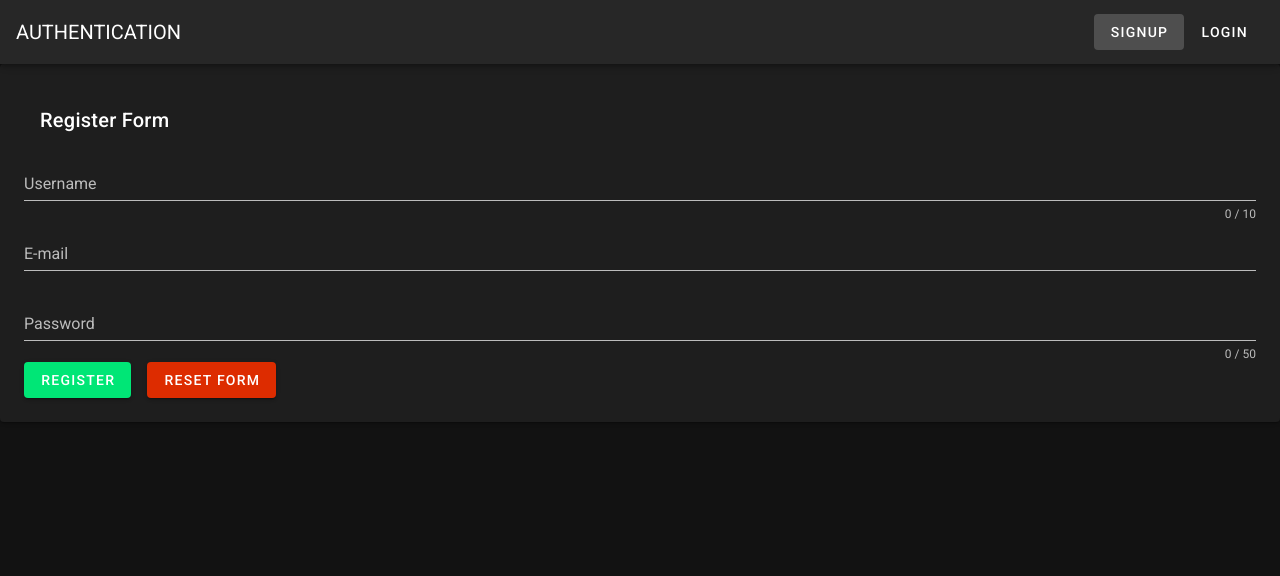
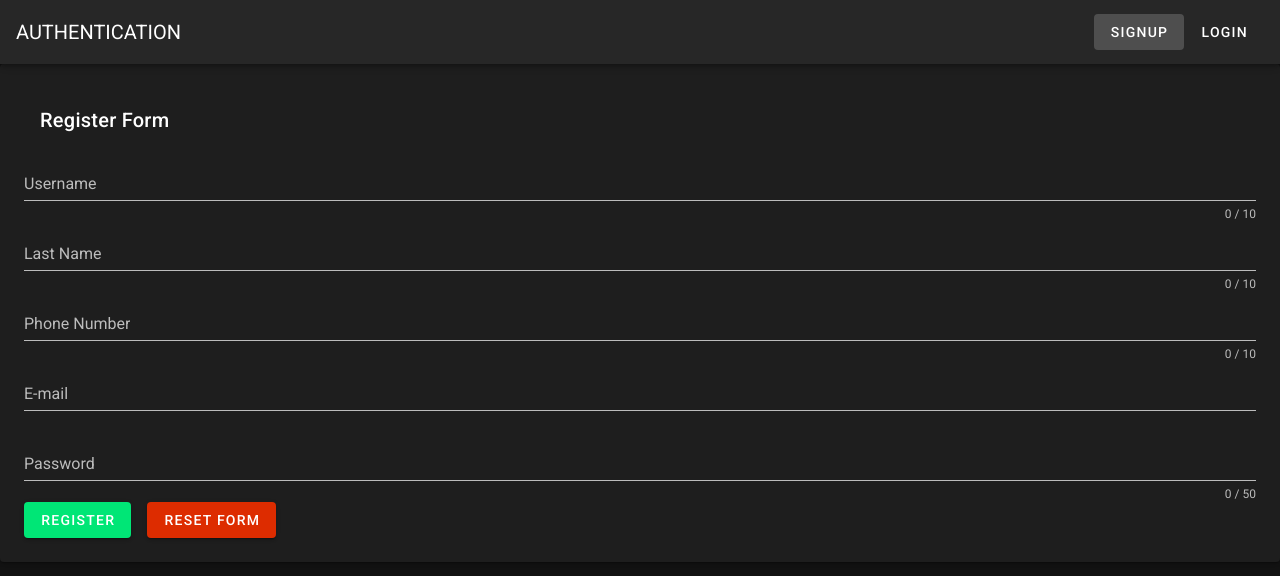
Before and after one commit to ghofranemessaoudi/authentication, a Nuxt app: page /register in a window 1280 px wide. Shown: the top 576 px of the page. Built offline with nearby package versions, Linux system fonts and the light colour scheme; no server answers.

Commit message:
refactor profil information

```diff
--- a/api/index.js
+++ b/api/index.js
@@ -42,7 +42,7 @@ var checkAuthenticated = (req, res, next) => {
 
 app.get("/user", (req, res) => {
   if (req.isAuthenticated()) {
-    let fields = ["_id", "username", "email", "type", "image"];
+    let fields = ["_id", "username","lastName","phoneNumber", "email", "type", "image"];
     let user = fields.reduce((acc, cv) => {
       acc[cv] = req.user[cv];
       return acc;
@@ -58,9 +58,9 @@ app.post("/login", passport.authenticate("local"), function(req, res) {
 });
 
 app.post("/register", checkNotAuthenticated, async (req, res) => {
-  let { username, email, password } = req.body;
+  let { username,lastName,phoneNumber, email, password } = req.body;
   try {
-    user = await User.save({ username, email, password });
+    user = await User.save({ username, lastName,phoneNumber, email, password });
     passport.authenticate("local")(req, res, function() {
       res.json({ user: req.user });
     });
--- a/package.json
+++ b/package.json
@@ -22,6 +22,7 @@
     "passport": "^0.4.1",
     "passport-google-oauth": "^2.0.0",
     "passport-local": "^1.0.0",
+    "path": "^0.12.7",
     "vuelidate": "^0.7.6",
     "vuesax": "^3.12.2"
   },
--- a/pages/profile.vue
+++ b/pages/profile.vue
@@ -28,10 +28,16 @@
               <input id="file-input" type="file" @change="onFileSelected" />
             </span>
           </v-row>
-          <v-card-title class="my-0" style="justify-content: center">{{
+          <v-card-title class="my-0" style="justify-content: center">User Name : {{
             user.username
           }}</v-card-title>
-          <v-card-subtitle class="my-0" style="text-align: center">{{
+           <v-card-subtitle class="my-0" style="text-align: center">Last Name :{{
+            user.lastName
+          }}</v-card-subtitle>
+           <v-card-subtitle class="my-0" style="text-align: center">Phone Number :{{
+            user.phoneNumber
+          }}</v-card-subtitle>
+          <v-card-subtitle class="my-0" style="text-align: center">Email :{{
             user.email
           }}</v-card-subtitle>
         </v-card>
--- a/pages/register.vue
+++ b/pages/register.vue
@@ -7,6 +7,22 @@
         :counter="10"
         :rules="usernameRules"
         label="Username"
+        required
+      ></v-text-field>
+
+      <v-text-field
+        v-model="lastName"
+        :counter="10"
+        :rules="lastNameRules"
+        label="Last Name"
+        required
+      ></v-text-field>
+
+           <v-text-field
+        v-model="phoneNumber"
+        :counter="10"
+        :rules="phoneNumberRules"
+        label="Phone Number"
         required
       ></v-text-field>
 
@@ -39,10 +55,22 @@ export default {
   data: () => ({
     valid: true,
     username: "",
+    lastName:"",
+    phoneNumber:"",
     usernameRules: [
       (v) => !!v || "username is required",
       (v) =>
         (v && v.length <= 10) || "username must be less than 10 characters",
+    ],
+    lastNameRules: [
+      (v) => !!v || "Last Name is required",
+      (v) =>
+        (v && v.length <= 10) || "Last Name must be less than 10 characters",
+    ],
+       phoneNumberRules: [
+      (v) => !!v || "Phone Number is required",
+      (v) =>
+        (v && v.length <= 10) || "Phone Number must be less than 9 characters",
     ],
     email: "",
     emailRules: [
@@ -62,6 +90,8 @@ export default {
       if (this.$refs.form.validate()) {
         let userAuth = {
           username: this.username,
+          lastName:this.lastName,
+          phoneNumber:this.phoneNumber,
           email: this.email,
           password: this.password,
         };
```
Also changed, not shown: api/db/models/users.js (+6 -2 lines), 1 other file (tests, documents, lock files or other folders).
